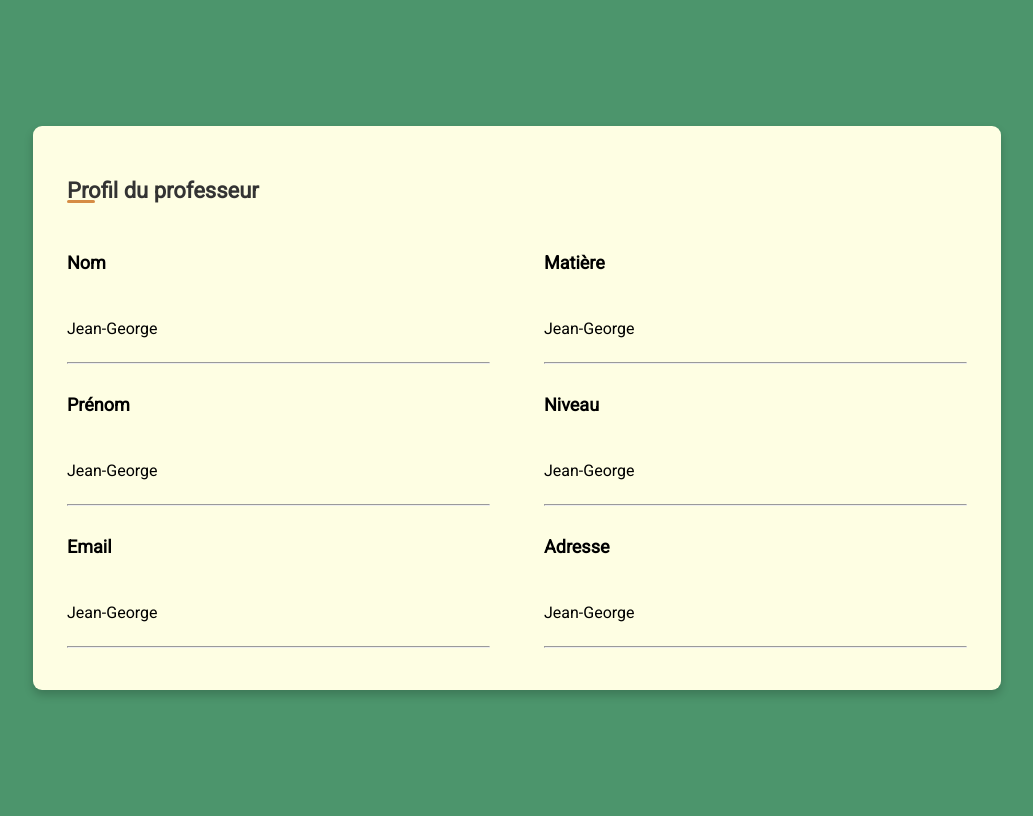
After one commit to ADG08/La-Bonne-Note, a PHP site: page /Profil/profil.html in a window 1280 px wide. The commit adds this page. Shown: the whole page, without its empty margins (123-1156 px from the left). Run offline with PHP 8.4, Linux system fonts and the light colour scheme; some libraries are stand-ins or nearby versions.

Commit message:
ajout page profil

```diff
--- /dev/null
+++ b/Profil/profil.css
@@ -0,0 +1,63 @@
+*{
+    font-family: 'Roboto', sans-serif;
+}
+
+body{
+    min-height: 100vh;
+    display: flex;
+    align-items: center;
+    justify-content: center;
+    background: #4C956C;
+}
+
+p{
+    display: inline-flex;
+}
+
+.container{
+    width: 100%;
+    max-width: 900px;
+    height: auto;
+    background: #FEFEE3;
+    padding: 34px;
+    border-radius: 9px;
+    box-shadow: 0 5px 10px rgba(0, 0, 0, 0.2);
+}
+
+.container h2{
+    position: relative;
+    font-size: 22px;
+    font-weight: 600;
+    color: #333;
+}
+
+.titre{
+    width: 100%;
+    height: 100%;
+}
+
+.container h5{
+    font-size: 18px;
+}
+
+.container h2::before{
+    content: '';
+    position: absolute;
+    left: 0;
+    bottom: 0;
+    height: 3px;
+    width: 28px;
+    border-radius: 12px;
+    background: #D68C45;
+}
+
+.info-simp{
+    width: 47%;
+    float: left;
+
+}
+
+.info-supp{
+    width: 47%;
+    float: right;
+}
--- /dev/null
+++ b/Profil/profil.html
@@ -0,0 +1,81 @@
+<!DOCTYPE html>
+<html lang="fr">
+
+    <head>
+        <meta charset="UTF-8">
+        <meta http-equiv="X-UA-Compatible" content="IE=edge">
+        <meta name="viewport" content="width=device-width, initial-scale=1.0">
+        <title>Profil - La Bonne Note</title>
+        <link rel="stylesheet" href="profil.css">
+        <link href="https://fonts.googleapis.com/css2?family=Roboto&display=swap" rel="stylesheet">
+        <script src="https://kit.fontawesome.com/ac2f7dafa4.js" crossorigin="anonymous"></script>
+    </head>
+
+    <body>
+        <div class="container">
+            <div class="titre"><h2>Profil du professeur</h2></div>
+                <div class="info-simp">
+                    <div class="card-body">
+                        <div class="champ">
+                            <div class="titre-champ">
+                                <h5>Nom</h5>
+                            </div>
+                            <div class="nom">
+                                <p value="<?php echo $nom; ?>">Jean-George</p>
+                            </div>
+                        </div>
+                        <hr>
+                        <div class="champ">
+                            <div class="titre-champ">
+                                <h5>Prénom</h5>
+                            </div>
+                            <div class="prénom">
+                                <p value="<?php echo $prénom; ?>">Jean-George</p>
+                            </div>
+                        </div>
+                        <hr>
+                        <div class="champ">
+                            <div class="titre-champ">
+                                <h5>Email</h5>
+                            </div>
+                            <div class="email">
+                                <p value="<?php echo $email; ?>">Jean-George</p>
+                            </div>
+                        </div>
+                        <hr>
+                    </div>
+                </div>
+                <div class="info-supp">
+                    <div class="champ">
+                        <div class="titre-champ">
+                            <h5>Matière</h5>
+                        </div>
+                        <div class="matière">
+                            <p value="<?php echo $matière; ?>">Jean-George</p>
+                        </div>
+                    </div>
+                    <hr>
+                    <div class="champ">
+                        <div class="titre-champ">
+                            <h5>Niveau</h5>
+                        </div>
+                        <div class="niveau">
+                            <p value="<?php echo $niveau; ?>">Jean-George</p>
+                        </div>
+                    </div>
+                    <hr>
+                    <div class="champ">
+                        <div class="titre-champ">
+                            <h5>Adresse</h5>
+                        </div>
+                        <div class="adresse">
+                            <p value="<?php echo $adresse; ?>">Jean-George</p>
+                        </div>
+                    </div>
+                    <hr>
+                </div>
+            </div>
+        </div>
+    </body>
+
+</html>
--- a/Register/register.css
+++ b/Register/register.css
@@ -16,7 +16,7 @@ body{
 /*container*/
 .container{
     width: 100%;
-    max-width: 900px;
+    max-width: 500px;
     height: auto;
     background: #FEFEE3;
     padding: 34px;
```
